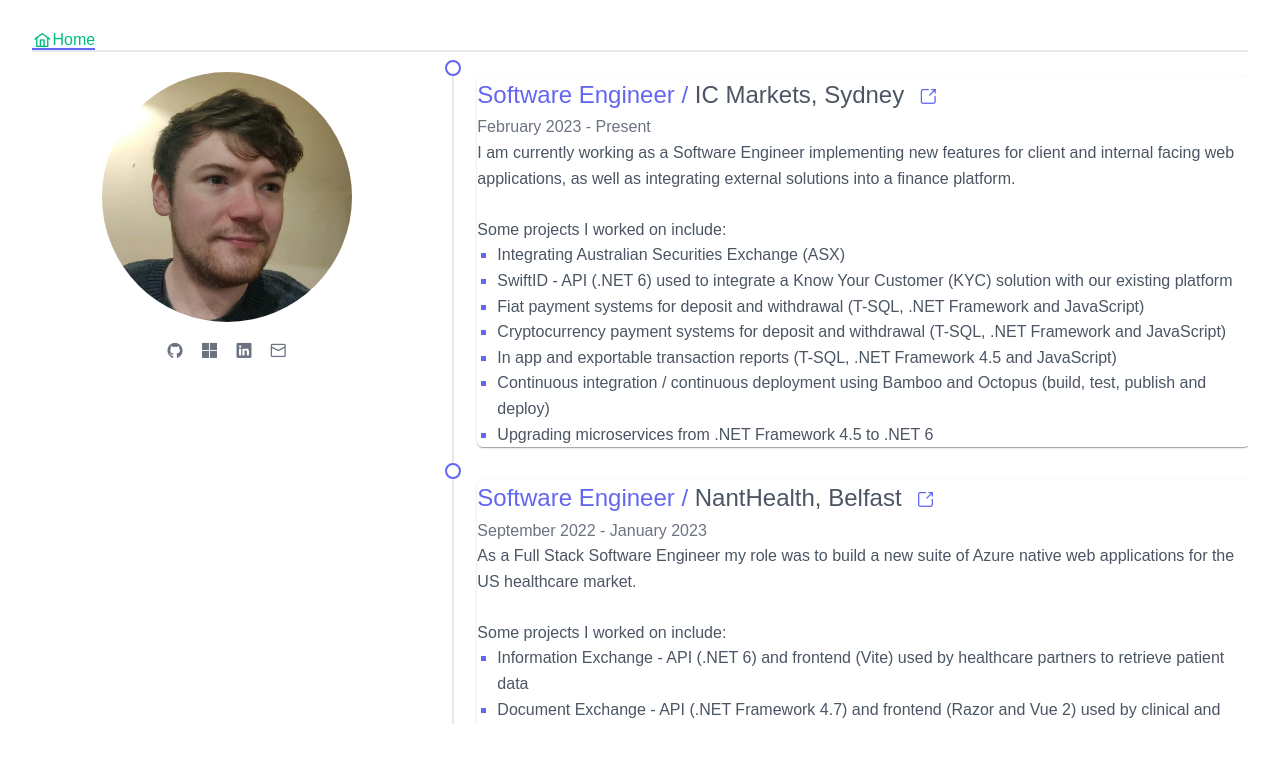
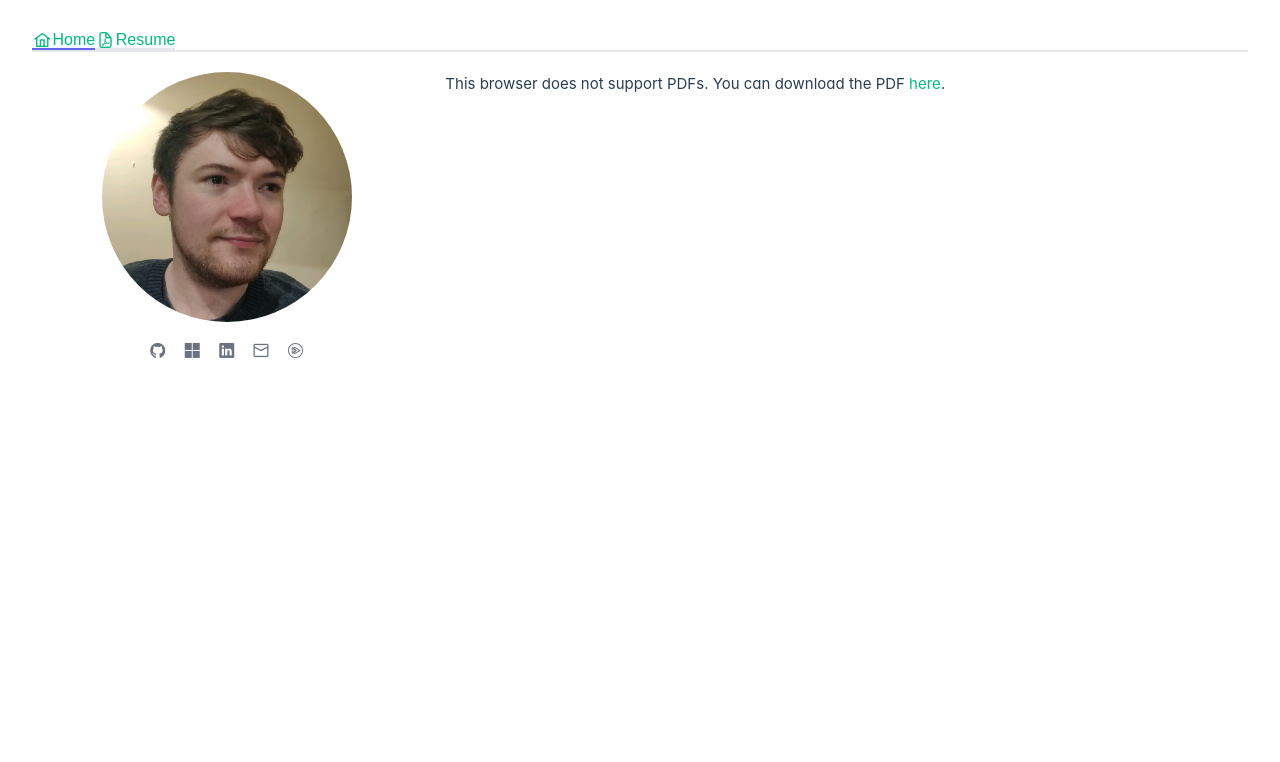
Before and after one commit to ThatGuyKalvin/ThatGuyKalvin.github.io, a Vue app in the folder app/: page /resume in a window 1280 px wide. Before the commit this address led to /. Shown: the top 762 px of the page. Built offline with nearby package versions, Linux system fonts and the light colour scheme; a web font is replaced by a local one.

Commit message:
Resume tab

```diff
--- a/app/src/components/HeaderBar.vue
+++ b/app/src/components/HeaderBar.vue
@@ -4,6 +4,7 @@
 
 const items: MenuItem[] = [
     { label: 'Home', icon: 'pi pi-fw pi-home', to: '/' },
+    { label: 'Resume', icon: 'pi pi-fw pi-file-pdf', to: '/Resume' },
   ]
 </script>
 
--- a/app/src/router/index.ts
+++ b/app/src/router/index.ts
@@ -1,6 +1,7 @@
 import { createRouter, createWebHistory } from 'vue-router'
 import ExperienceView from '../views/ExperienceView.vue'
 import ProfileView from '../views/ProfileView.vue'
+import ResumeView from '../views/ResumeView.vue'
 
 const router = createRouter({
   history: createWebHistory(import.meta.env.BASE_URL),
@@ -16,6 +17,11 @@
       component: ProfileView
     },
     {
+      path: '/resume',
+      name: 'resume',
+      component: ResumeView
+    },
+    {
       path: '/:catchAll(.*)',
       redirect: { name: 'experience' }
     }
--- a/app/src/views/ProfileView.vue
+++ b/app/src/views/ProfileView.vue
@@ -9,17 +9,24 @@
     </div>
     <div class="socials">
       <v-row justify="center">
-        <v-col cols="4" sm="1" md="1">
-          <v-btn class="social-btn" href="https://github.com/ThatGuyKalvin" target="_blank" size="x-small" icon="pi pi-github" variant="flat"></v-btn>
+        <v-col cols="12" sm="1" md="1">
+          <v-btn class="social-btn" href="https://github.com/ThatGuyKalvin" target="_blank" size="x-small" icon="pi pi-github" variant="flat" alt="GitHub" />
         </v-col>
-        <v-col cols="4" sm="1" md="1">
-          <v-btn class="social-btn" href="https://learn.microsoft.com/en-gb/users/kalvinjohnston/transcript/vyqrgi0xqkme9jl" target="_blank" size="x-small" icon="pi pi-microsoft" variant="flat"></v-btn>
+        <v-col cols="12" sm="1" md="1">
+          <v-btn class="social-btn" href="https://learn.microsoft.com/en-gb/users/kalvinjohnston/transcript/vyqrgi0xqkme9jl" target="_blank" size="x-small" icon="pi pi-microsoft" variant="flat" alt="Microsoft Learn"/>
         </v-col>
-        <v-col cols="4" sm="1" md="1">
-          <v-btn class="social-btn" href="https://linkedin.com/in/kalvin-johnston/" target="_blank" size="x-small" icon="pi pi-linkedin" variant="flat"></v-btn>
+        <v-col cols="12" sm="1" md="1">
+          <v-btn class="social-btn" href="https://linkedin.com/in/kalvin-johnston/" target="_blank" size="x-small" icon="pi pi-linkedin" variant="flat" alt="LinkedIn" />
         </v-col>
-        <v-col cols="4" sm="1" md="1">
-          <v-btn class="social-btn"  href="mailto:kalvin4467@hotmail.co.uk" target="_blank" size="x-small" icon="pi pi-envelope" variant="flat"></v-btn>
+        <v-col cols="12" sm="1" md="1">
+          <v-btn class="social-btn"  href="mailto:kalvin4467@hotmail.co.uk" target="_blank" size="x-small" icon="pi pi-envelope" variant="flat" alt="Email" />
+        </v-col>
+        <v-col cols="12" sm="1" md="1">
+          <v-btn class="social-btn"  href="https://app.pluralsight.com/profile/kalvin-johnston" target="_blank" size="x-small" icon variant="flat" alt="Pluralsight">
+            <v-icon>
+              <img src="@/assets/icons/pluralsight.svg" />
+            </v-icon>
+          </v-btn>
         </v-col>
       </v-row>
     </div>
--- /dev/null
+++ b/app/src/views/ResumeView.vue
@@ -0,0 +1,26 @@
+<template>
+  <div class="resume">
+    <object class="pdf" :data="pdfUrl" type="application/pdf" width="100%">
+      <p>This browser does not support PDFs. You can download the PDF <a :href="pdfUrl">here</a>.</p>
+    </object>
+  </div>
+</template>
+
+<script setup lang="ts">
+import { ref } from 'vue';
+const pdfUrl = ref('pdfs/Kalvin_Johnston_Resume.pdf')
+</script>
+
+<style scoped>
+.resume {
+  display: flex;
+  justify-content: center;
+  align-items: center;
+  padding-top: 12px; /* Add padding for spacing */
+  box-sizing: border-box; /* Include padding in height calculation */
+}
+
+.pdf {
+  height: 83vh; /* Set the height to the full viewport height */
+}
+</style>
```
Also changed, not shown: app/src/assets/icons/pluralsight.svg (added), 1 other file (tests, documents, lock files or other folders).
